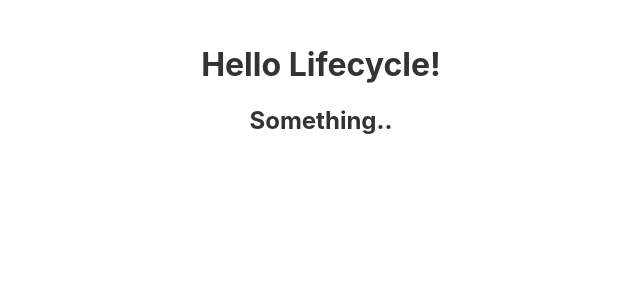
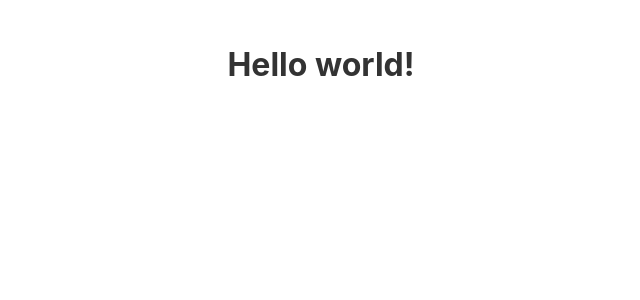
Before and after one commit to HongKeunAhn/Svelte, a Svelte app: page / in a window 1280 px wide. Shown: the top 300 px of the page, without its empty margins (319-959 px from the left). Built offline with nearby package versions, Linux system fonts and the light colour scheme.

Commit message:
tick 사용해보기

```diff
--- a/src/App.svelte
+++ b/src/App.svelte
@@ -1,18 +1,19 @@
 <script>
 	import { lifecycle, delayRender } from './lifecycle';
 	import Something from './Something.svelte';
+	import Tick from './Tick.svelte';
 
 	let done = delayRender();
-	lifecycle();
+	// lifecycle();
 </script>
 
 <main>
-	{#if $done}
+	<!-- {#if $done}
+		<h1>Hello Lifecycle!</h1>
+	{/if} -->
 
-	<h1>Hello Lifecycle!</h1>
-	{/if}
-
-	<Something />
+	<!-- <Something /> -->
+	<Tick />
 </main>
 
 <style>
--- /dev/null
+++ b/src/Tick.svelte
@@ -0,0 +1,13 @@
+<script>
+    import { tick } from 'svelte';
+    let name = 'world';
+
+    async function handler() {
+        name = 'Keu.ni';
+        await tick();
+        const h1 = document.querySelector('h1');
+        console.log(h1.innerText);
+    }
+</script>
+
+<h1 on:click={handler}>Hello {name}!</h1>
```
